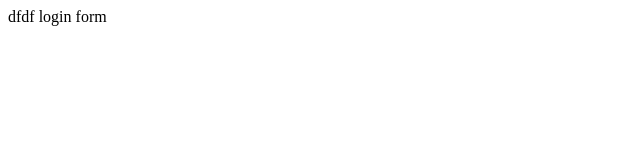
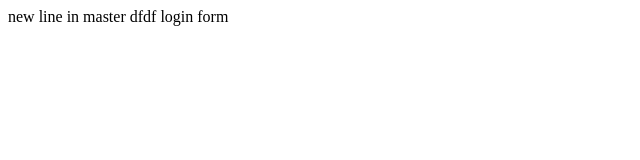
Before and after one commit to wl1830/gitTutorial, a plain HTML site: page index.html in a window 1280 px wide. Shown: the whole page, without its empty margins (0-640 px from the left). Drawn offline with Linux system fonts and the light colour scheme.

Commit message:
new line in index

```diff
--- a/index.html
+++ b/index.html
@@ -1,4 +1,5 @@
 <html>
+new line in master
 dfdf
 login form
 </html>
```
Also changed, not shown: dir1/app1.js (deleted), 3 other files.
